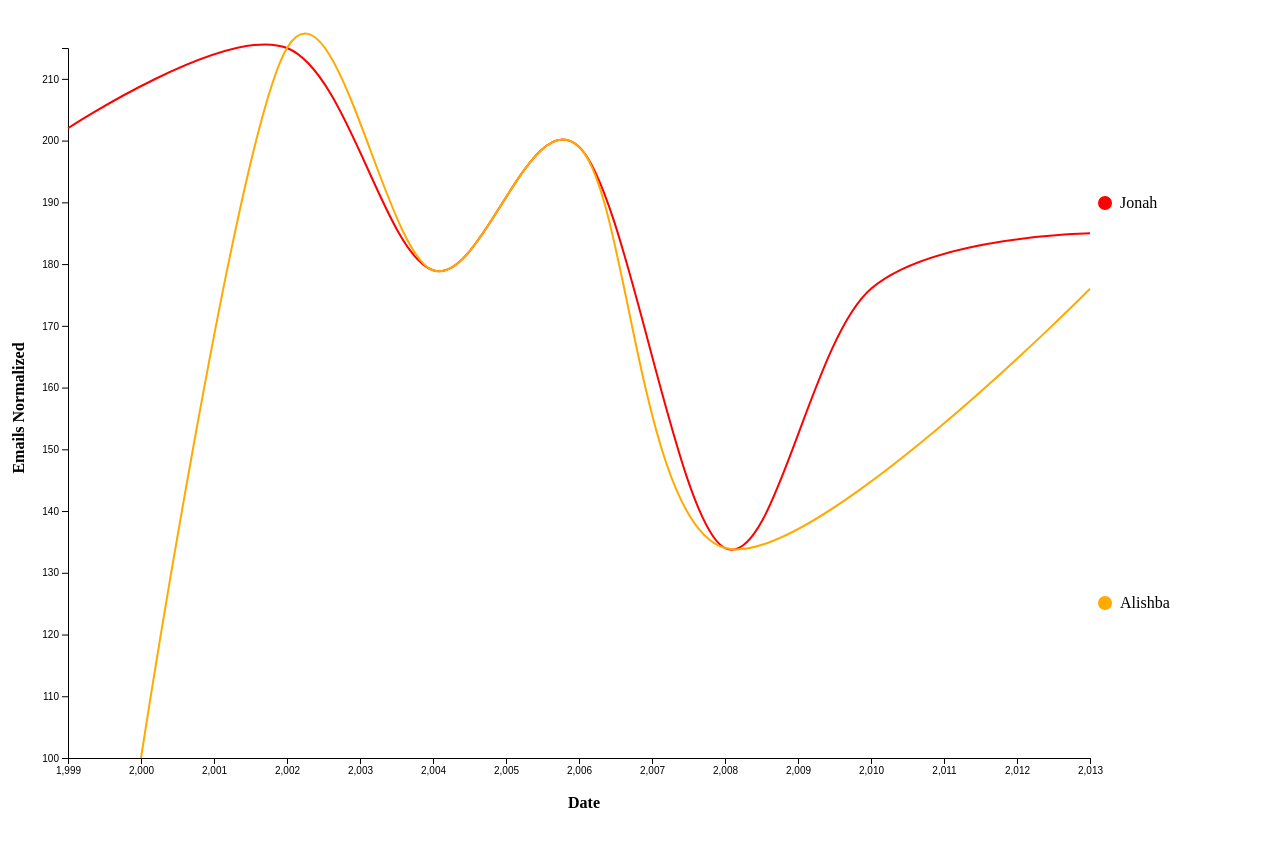
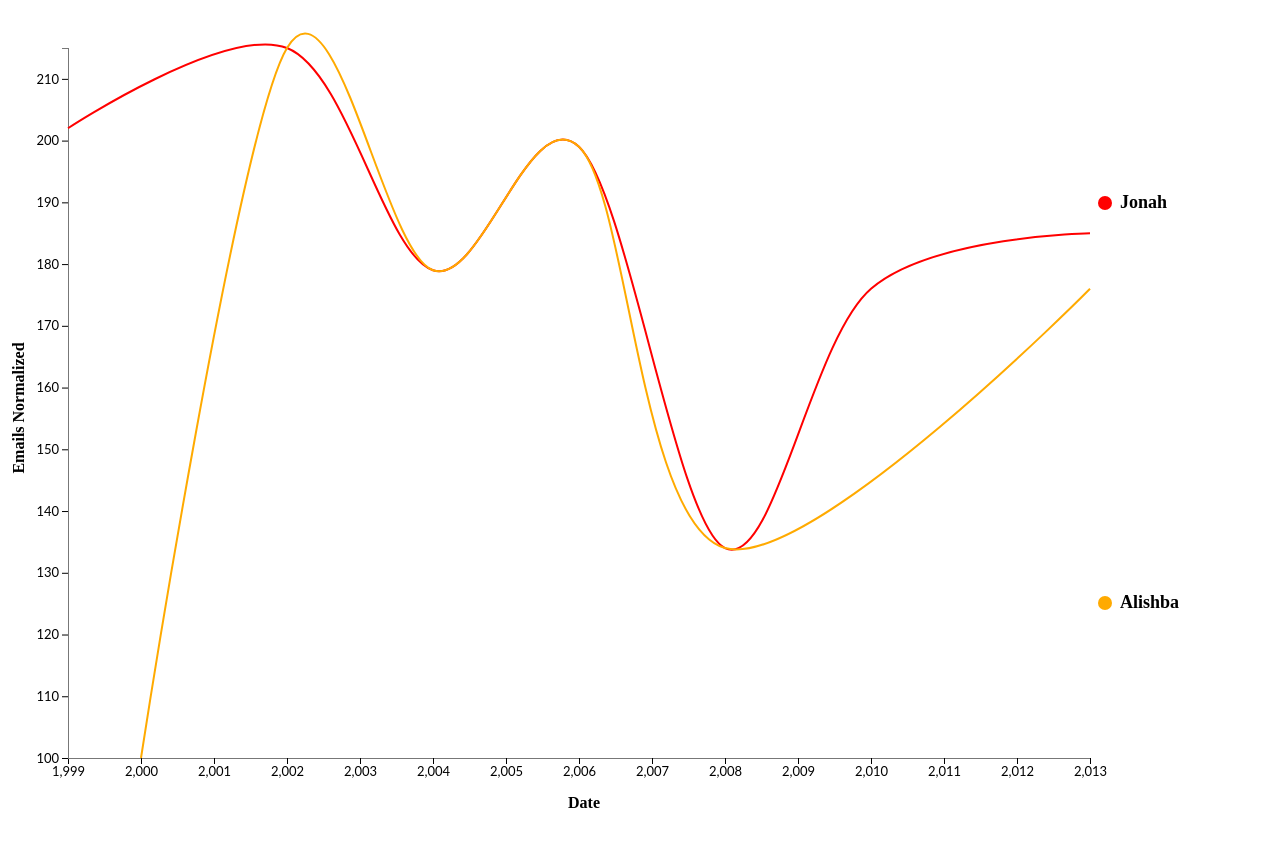
Before and after one commit to jonah-fourchalk/Phraseology-D3-Graph, a plain HTML site: page line.html in a window 1280 px wide. Before the commit the page ends 820 px from the top, so only its background shows below. Drawn offline with nearby package versions, Linux system fonts and the light colour scheme.

Commit message:
Update line.html
css reference updated

```diff
--- a/line.html
+++ b/line.html
@@ -2,7 +2,7 @@
 <html lang="en">
 
 <head>
-    <link rel="stylesheet" type="text/css" href="index.css"></link>
+    <link rel="stylesheet" type="text/css" href="line.css"></link>
     <script src="http://d3js.org/d3.v4.min.js" charset="utf-8"></script>
 
 </head>
```
